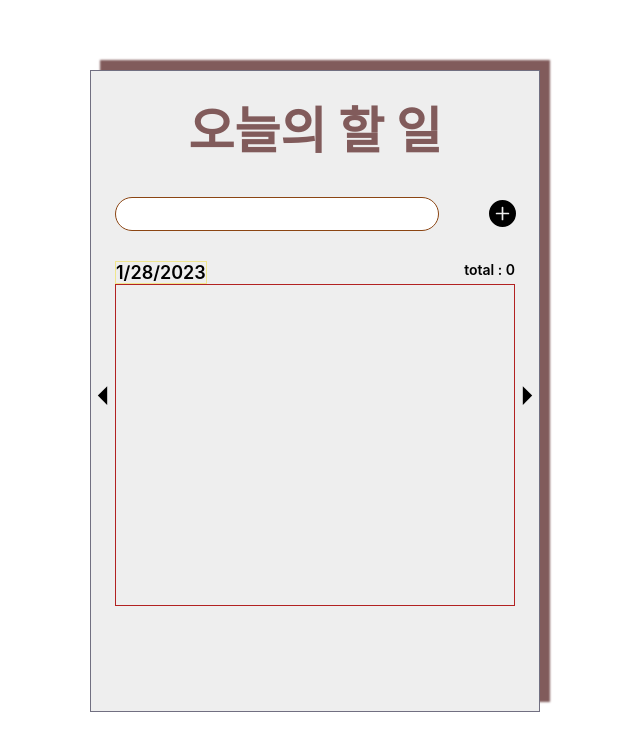
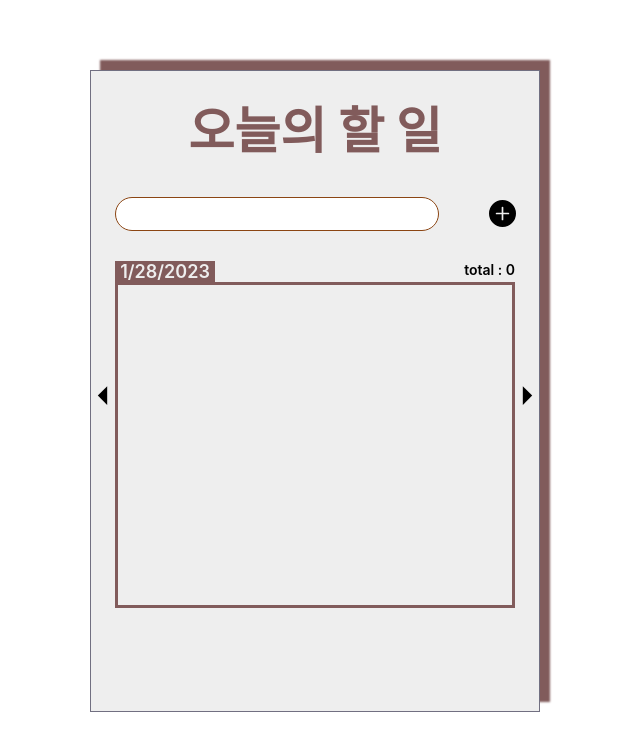
Before and after one commit to kijiwon/projcet-todoList, a React (Create React App) app: page / in a window 1280 px wide. Shown: the top 750 px of the page, without its empty margins (325-965 px from the left). Built offline with nearby package versions, Linux system fonts and the light colour scheme.

Commit message:
css 수정

```diff
--- a/src/App.css
+++ b/src/App.css
@@ -1,5 +1,8 @@
+@import url('https://fonts.googleapis.com/css2?family=Do+Hyeon&display=swap');
 :root{
   font-size: 10px;
+  /* font-family: 'Do Hyeon', sans-serif; */
+  font-family: 'Nanum Brush Script', cursive;
   --navy--dark : rgb(15, 4, 76);
   --navy--origin: rgb(20, 30, 97);
   --navy--gray: rgb(120, 122, 145);
--- a/src/TodoList/todoList.css
+++ b/src/TodoList/todoList.css
@@ -1,9 +1,14 @@
+@import url('https://fonts.googleapis.com/css2?family=Do+Hyeon&display=swap');
 :root{
     font-size: 10px;
-    --navy--dark : rgb(15, 4, 76);
+    /* font-family: 'Do Hyeon', sans-serif; */
+    /* --navy--dark : rgb(15, 4, 76);
     --navy--origin: rgb(20, 30, 97);
     --navy--gray: rgb(120, 122, 145);
     --white: rgb(238, 238, 238);
+    --cocoa--brown: rgb(129, 91, 91);
+    --cocoa : rgb(158, 118, 118);
+    --purple--gray : rgb(113, 111, 129); */
 }
 .todoList{
     /* border: 1px solid firebrick; */
@@ -17,9 +22,12 @@
     justify-content: space-between;
 }
 .itemDate{
-    border: 1px solid khaki;
+    width: 10rem;
+    background-color: var(--cocoa--brown);
+    color: var(--white);
     font-size: 1.8rem;
     font-weight: 600;
+    text-align: center;
 }
 .totalItem{
     font-size: 1.4rem;
@@ -27,7 +35,7 @@
 
 }
 .todoItemCompo{
-    border: 1px solid firebrick;
+    border: 3px solid var(--cocoa--brown);
     height: 320px;
     padding: 0 10px;
 }
```
